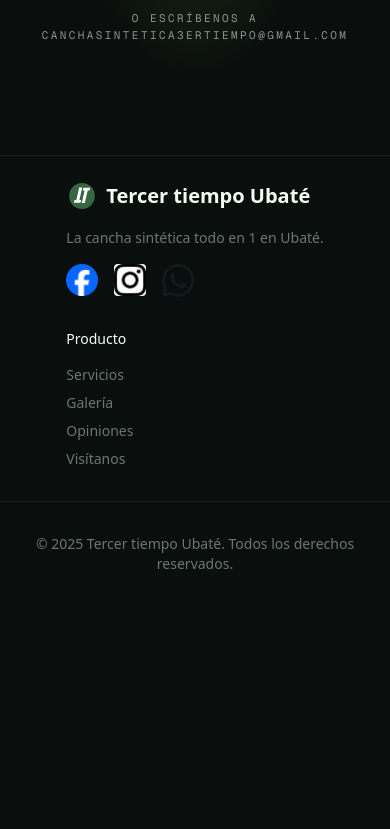
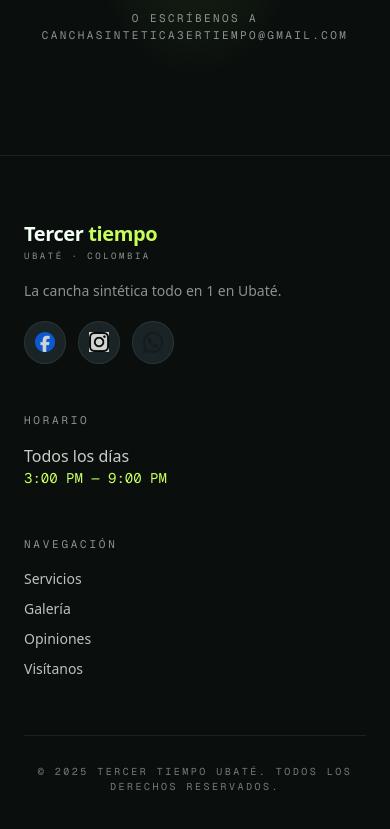
Before and after one commit to gomez2608/tercer-tiempo-landing, a Next.js app: page / in a window 390 px wide. Shown: the part 7279-8108 px from the top of the page. Before the commit the page ends 7877 px from the top, so only its background shows below. Built offline with nearby package versions, Linux system fonts and the light colour scheme.

Commit message:
feat(footer): rebuild with wordmark, hours summary, and refined links

```diff
--- a/src/components/sections/footer.tsx
+++ b/src/components/sections/footer.tsx
@@ -3,9 +3,11 @@
 import Image from "next/image";
 import Link from "next/link";
 
+import { Wordmark } from "@/components/wordmark";
 import { useSectionNavigation } from "@/hooks/use-section-navigation";
 import { images } from "@/lib/images";
 import {
+  businessHours,
   moreInfoWhatsappMessage,
   navLinks,
   site,
@@ -15,16 +17,8 @@ import {
 const productLinkIds = ["services", "gallery", "testimonials", "visit"] as const;
 
 const socialLinks = [
-  {
-    href: site.socials.facebook,
-    image: images.facebook,
-    label: "Facebook",
-  },
-  {
-    href: site.socials.instagram,
-    image: images.instagram,
-    label: "Instagram",
-  },
+  { href: site.socials.facebook, image: images.facebook, label: "Facebook" },
+  { href: site.socials.instagram, image: images.instagram, label: "Instagram" },
   {
     href: whatsappUrl(moreInfoWhatsappMessage),
     image: images.whatsapp,
@@ -35,54 +29,59 @@ const socialLinks = [
 export function Footer() {
   const { handleNavClick } = useSectionNavigation();
   const year = new Date().getFullYear();
-  const productLinks = navLinks.filter((link) =>
-    (productLinkIds as readonly string[]).includes(link.id),
+  const productLinks = navLinks.filter((l) =>
+    (productLinkIds as readonly string[]).includes(l.id),
   );
 
+  const hoursLabel = `${businessHours.open.hour - 12}:00 PM — ${businessHours.close.hour - 12}:00 PM`;
+
   return (
-    <footer className="w-full border-t bg-background py-6 md:py-12">
-      <div className="mx-8 grid justify-center gap-8 px-8 lg:grid-cols-2">
-        <div className="items-center justify-center space-y-4">
-          <div className="flex items-center gap-2">
-            <Image
-              src={images.logo}
-              alt={`Logo de ${site.name}`}
-              width={32}
-              height={32}
-              className="rounded"
-            />
-            <span className="text-xl font-bold">{site.name}</span>
-          </div>
-          <p className="text-sm text-muted-foreground">{site.description}</p>
-          <div className="flex gap-4">
-            {socialLinks.map((social) => (
+    <footer className="border-t border-hairline bg-ink py-16">
+      <div className="mx-auto max-w-[1200px] px-6 md:px-10">
+        <div className="grid gap-12 md:grid-cols-3">
+          <div className="space-y-5">
+            <Wordmark size="md" withKicker />
+            <p className="max-w-xs text-sm text-fg/55">{site.description}</p>
+            <div className="flex gap-3">
+              {socialLinks.map((s) => (
                 <Link
-                key={social.label}
-                href={social.href}
-                className="text-muted-foreground hover:text-foreground"
+                  key={s.label}
+                  href={s.href}
                   target="_blank"
                   rel="noopener noreferrer"
+                  className="rounded-full border border-hairline bg-elevated p-2.5 transition-colors hover:border-lime/40"
                 >
                   <Image
-                  src={social.image}
-                  alt={`${social.label} ${site.name}`}
-                  width={32}
-                  height={32}
-                  className="rounded"
+                    src={s.image}
+                    alt={`${s.label} ${site.name}`}
+                    width={20}
+                    height={20}
+                    className="opacity-80"
                   />
-                <span className="sr-only">{social.label}</span>
+                  <span className="sr-only">{s.label}</span>
                 </Link>
               ))}
             </div>
           </div>
-        <div className="space-y-4">
-          <h4 className="text-sm font-medium">Producto</h4>
-          <ul className="space-y-2 text-sm">
+
+          <div>
+            <h4 className="font-mono text-[11px] uppercase tracking-[0.25em] text-fg/55">
+              Horario
+            </h4>
+            <p className="mt-4 text-base text-fg/80">Todos los días</p>
+            <p className="font-mono text-sm text-lime">{hoursLabel}</p>
+          </div>
+
+          <div>
+            <h4 className="font-mono text-[11px] uppercase tracking-[0.25em] text-fg/55">
+              Navegación
+            </h4>
+            <ul className="mt-4 space-y-2.5 text-sm">
               {productLinks.map(({ id, label }) => (
                 <li key={id}>
                   <Link
                     href={`#${id}`}
-                  className="text-muted-foreground hover:text-foreground"
+                    className="text-fg/75 transition-colors hover:text-lime"
                     onClick={(e) => handleNavClick(id, e)}
                   >
                     {label}
@@ -92,8 +91,10 @@ export function Footer() {
             </ul>
           </div>
         </div>
-      <div className="mt-8 border-t pt-8 text-center text-sm text-muted-foreground">
-        <p>© {year} {site.name}. Todos los derechos reservados.</p>
+
+        <div className="mt-14 border-t border-hairline pt-7 text-center font-mono text-[10px] uppercase tracking-[0.25em] text-fg/45">
+          © {year} {site.name}. Todos los derechos reservados.
+        </div>
       </div>
     </footer>
   );
```
Lines whose indentation alone changed are shown as unchanged.
